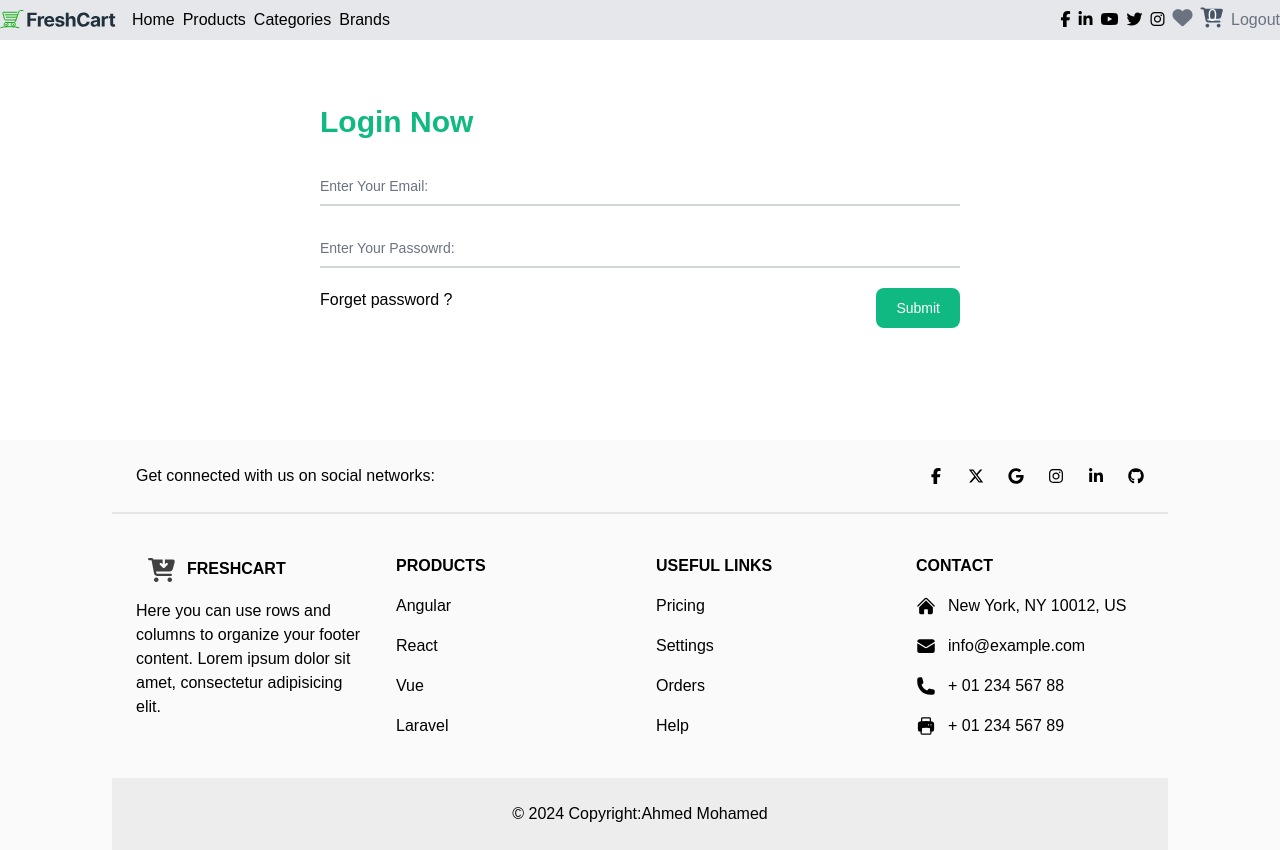
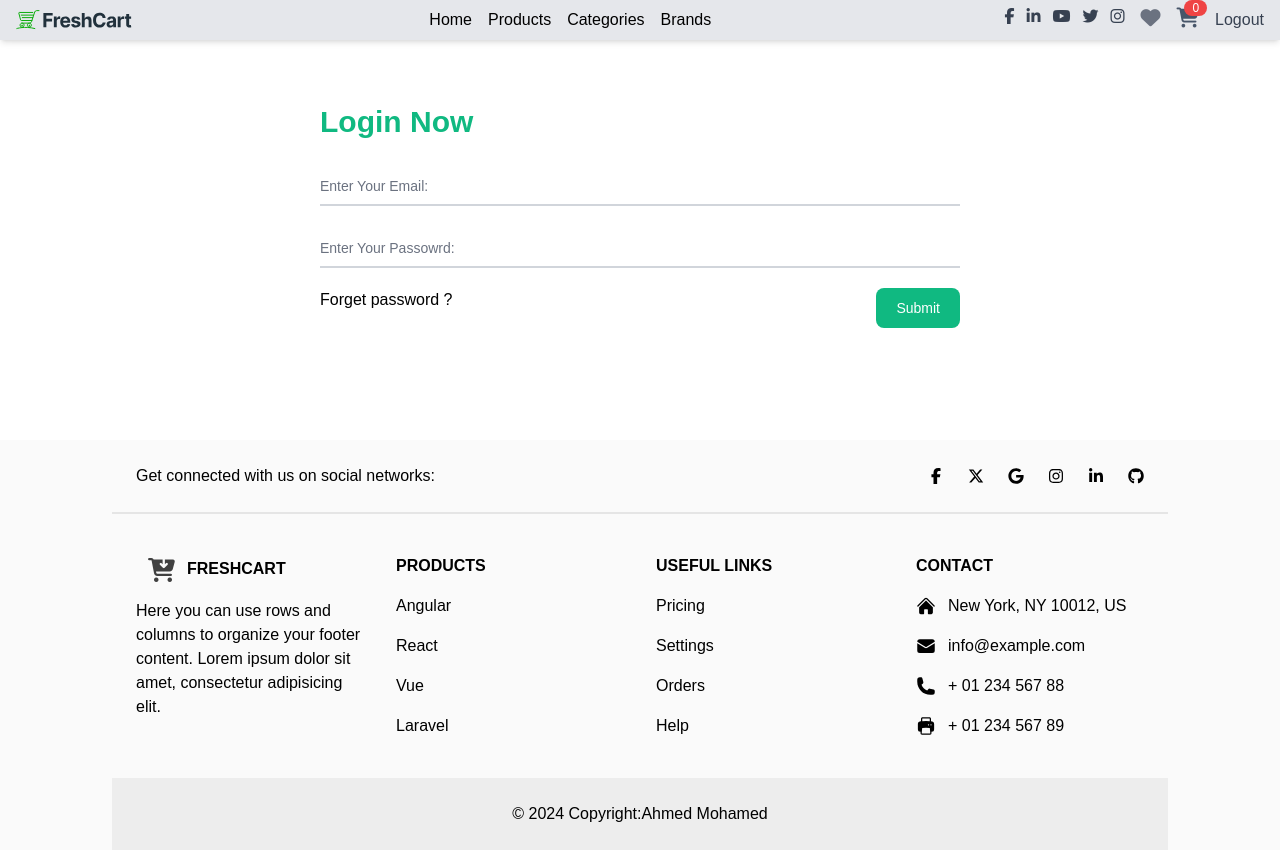
Before and after one commit to ah16e/FreshCart-Main, a React (Vite) app: page /login in a window 1280 px wide. Built offline with nearby package versions, Linux system fonts and the light colour scheme; no server answers; sample sign-in values are in the browser's storage.

Commit message:
Update Navbar.jsx

```diff
--- a/src/Components/Navbar/Navbar.jsx
+++ b/src/Components/Navbar/Navbar.jsx
@@ -10,6 +10,7 @@ export default function Navbar() {
 
 
   let {userData , setUserData}= useContext(UserContext);
+  const [isMenuOpen, setIsMenuOpen] = useState(false);
   let {cart} =  useContext(CartContext);
   const Navigate = useNavigate()
   function logOut(){
@@ -19,50 +20,67 @@ export default function Navbar() {
   }
 
   return <>
-    <nav className='bg-gray-200 z-20  md:fixed top-0 inset-x-0 py-2 text-center capitalize'>
-      <div className="container flex flex-col md:flex-row justify-between items-center text-gray-500">
-        <div className='flex flex-col md:flex-row space-x-3'>
-          <NavLink to={'/login'}>
-          <img src={logo} width={120} alt="" />
+
+  <nav className='bg-gray-200 z-20 md:fixed top-0 inset-x-0 py-2 text-center capitalize shadow-md'>
+      <div className='container mx-auto flex flex-wrap justify-between items-center px-4'>
+        {/* Logo and Menu Toggle */}
+        <div className='flex items-center justify-between w-full md:w-auto'>
+          <NavLink to='/'>
+            <img src={logo} width={120} alt='logo' />
           </NavLink>
-          {userData && <ul className='flex flex-col md:flex-row space-x-2'>
-            <li><NavLink to="">Home</NavLink></li>
-            <li><NavLink to="products">products</NavLink></li>
-            <li><NavLink to="categories">categories</NavLink></li>
-            <li><NavLink to="brands">brands</NavLink></li>
-          </ul>}
-
+          <button className='md:hidden text-gray-600 text-2xl' onClick={() => setIsMenuOpen(!isMenuOpen)}>
+            <i className={`fa-solid ${isMenuOpen ? 'fa-xmark' : 'fa-bars'}`}></i>
+          </button>
         </div>
 
-        <div className=''>
-          <ul className='flex flex-col md:flex-row space-x-2'>
-          <li className='space-x-2 text-black'>
+        {/* Navigation Links */}
+        <div className={`w-full md:flex md:items-center md:w-auto ${isMenuOpen ? 'block' : 'hidden'}`}>
+          {userData && (
+            <ul className='flex flex-col md:flex-row space-y-2 md:space-y-0 md:space-x-4 mt-4 md:mt-0 text-gray-700'>
+              <li><NavLink to='/' className='hover:text-blue-500'>Home</NavLink></li>
+              <li><NavLink to='/products' className='hover:text-blue-500'>Products</NavLink></li>
+              <li><NavLink to='/categories' className='hover:text-blue-500'>Categories</NavLink></li>
+              <li><NavLink to='/brands' className='hover:text-blue-500'>Brands</NavLink></li>
+            </ul>
+          )}
+        </div>
+
+        {/* User Actions & Social Icons */}
+        <div className={`w-full md:flex md:items-center md:w-auto ${isMenuOpen ? 'block' : 'hidden'}`}>
+          <ul className='flex flex-col md:flex-row space-y-2 md:space-y-0 md:space-x-4 text-gray-700 mt-4 md:mt-0'>
+            <li className='space-x-3 flex justify-center md:justify-start'>
               <i className='fab fa-facebook-f'></i>
               <i className='fab fa-linkedin-in'></i>
               <i className='fab fa-youtube'></i>
               <i className='fab fa-twitter'></i>
               <i className='fab fa-instagram'></i>
             </li>
-
-            {userData?
-
+            {userData ? (
               <>
-            <li className='relative ' ><NavLink to="wishlist"><i className="fa-solid text-xl  fa-heart text-gray-500"></i></NavLink><span className='absolute text-white left-1/3 bottom-1'></span></li>
-            <li className='relative' ><NavLink to="cart"><i className='fa-solid fa-cart-shopping text-xl text-slate-600'></i></NavLink><span className='absolute text-white left-1/3 bottom-1'>{cart? cart.numOfCartItems : 0}</span></li>
-            <li className='cursor-pointer ' onClick={()=> logOut()}><span>logout</span></li>
-
+                <li className='relative'>
+                  <NavLink to='/wishlist'>
+                    <i className='fa-solid fa-heart text-xl text-gray-500'></i>
+                  </NavLink>
+                </li>
+                <li className='relative'>
+                  <NavLink to='/cart'>
+                    <i className='fa-solid fa-cart-shopping text-xl text-slate-600'></i>
+                  </NavLink>
+                  <span className='absolute text-xs bg-red-500 text-white px-2 rounded-full -top-2 -right-2'>{cart?.numOfCartItems || 0}</span>
+                </li>
+                <li className='cursor-pointer' onClick={logOut}>
+                  <span>Logout</span>
+                </li>
               </>
-              :
+            ) : (
               <>
-            <li><NavLink to="login">Login</NavLink></li>
-            <li><NavLink to="register">Register</NavLink></li>
+                <li><NavLink to='/login'>Login</NavLink></li>
+                <li><NavLink to='/register'>Register</NavLink></li>
               </>
-              }
-
+            )}
           </ul>
         </div>
       </div>
     </nav>
-
   </>
 }
```
